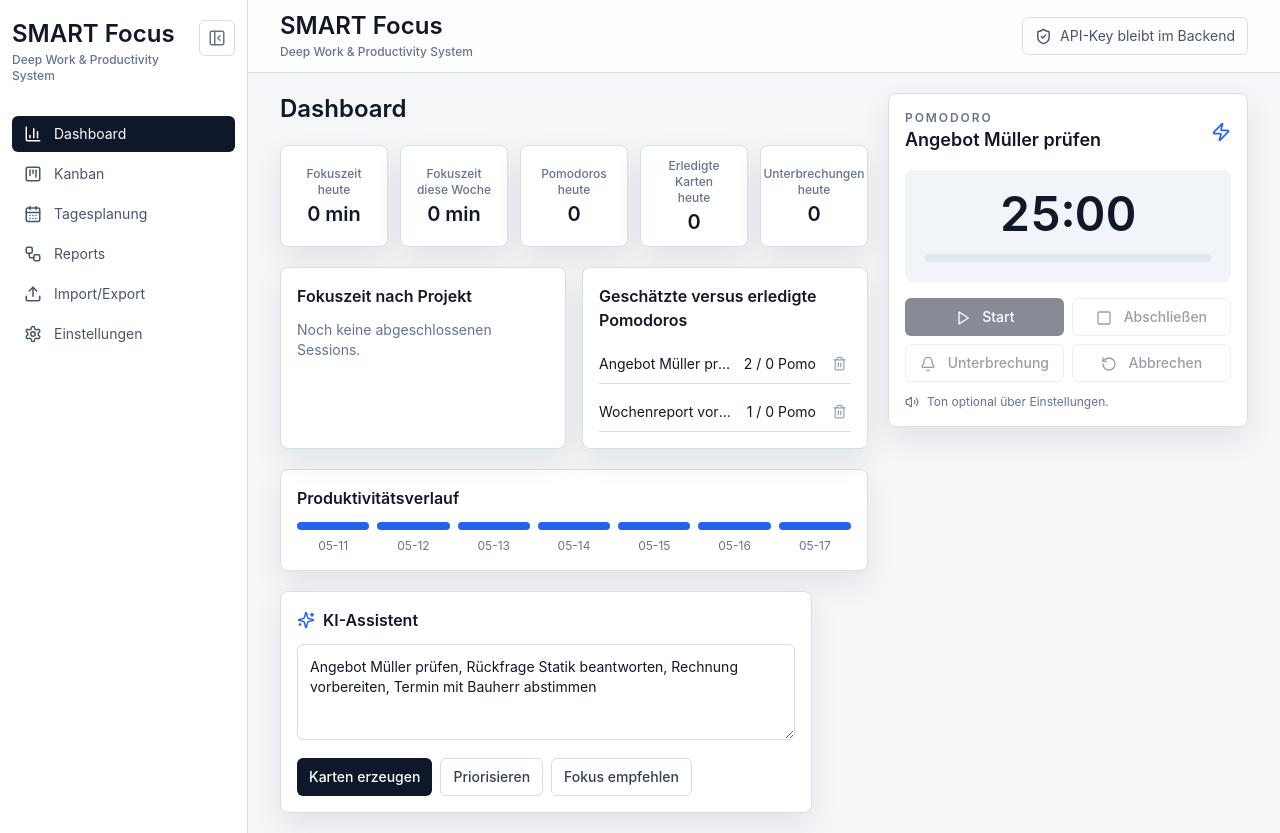
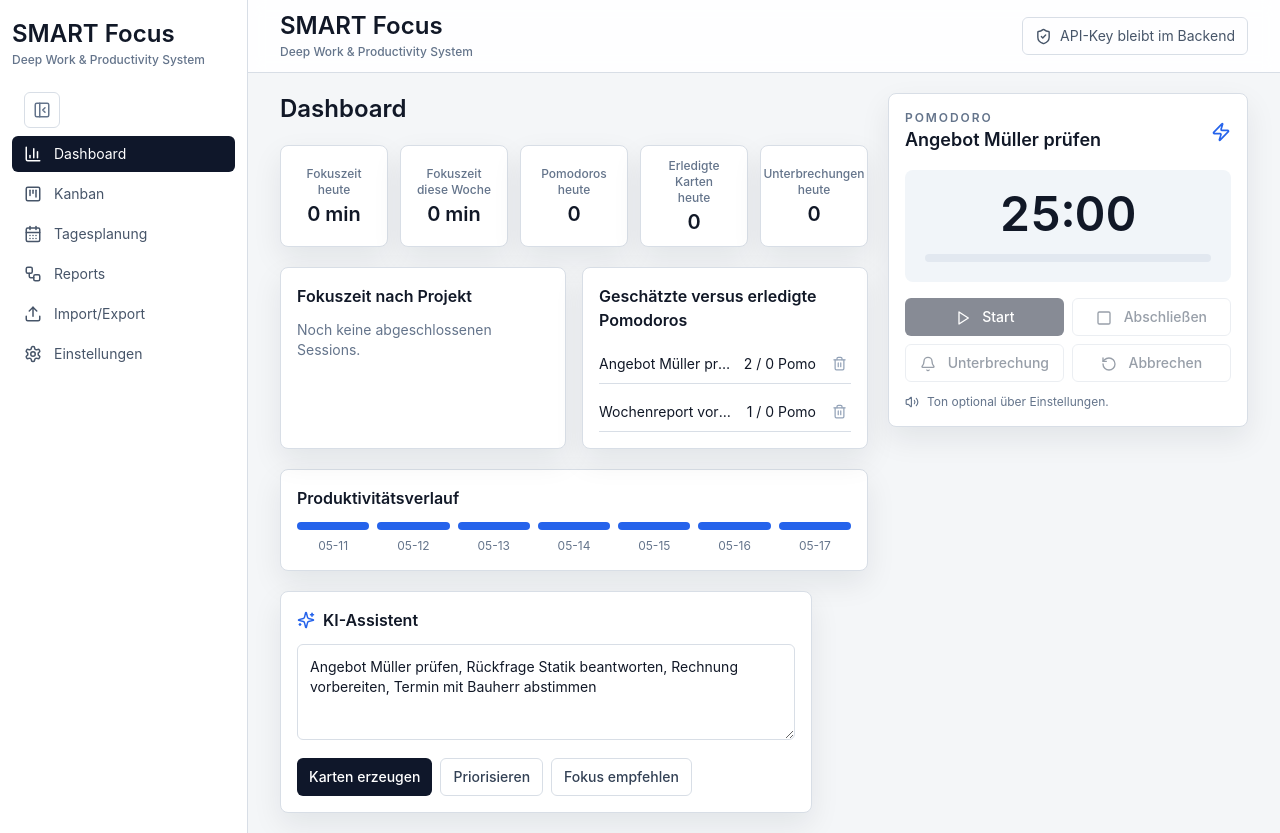
Before and after one commit to BM1964-25/Smart-Focus, a React (Vite) app: page / in a window 1280 px wide. Before the commit the page ends 800 px from the top, so only its background shows below. Built offline with nearby package versions, Linux system fonts and the light colour scheme.

Commit message:
Move sidebar toggle above navigation

```diff
--- a/src/components/Sidebar.tsx
+++ b/src/components/Sidebar.tsx
@@ -22,7 +22,7 @@ export const Sidebar = ({
       collapsed ? 'w-[76px]' : 'w-full'
     }`}
   >
-    <div className={`mb-8 flex items-start ${collapsed ? 'justify-center' : 'justify-between gap-3'}`}>
+    <div className={`mb-6 ${collapsed ? 'hidden' : 'block'}`}>
       {!collapsed && (
         <div className="min-w-0">
           <h1 className="text-2xl font-semibold leading-7">SMART Focus</h1>
@@ -31,9 +31,13 @@ export const Sidebar = ({
           </p>
         </div>
       )}
+    </div>
+    <div className={`mb-2 flex ${collapsed ? 'justify-center' : 'justify-start'}`}>
       <button
         type="button"
-        className="rounded-md border border-line p-2 text-slate-500 transition hover:bg-slate-100 dark:border-slate-700 dark:text-slate-300 dark:hover:bg-slate-800"
+        className={`rounded-md border border-line p-2 text-slate-500 transition hover:bg-slate-100 dark:border-slate-700 dark:text-slate-300 dark:hover:bg-slate-800 ${
+          collapsed ? '' : 'ml-3'
+        }`}
         onClick={onToggleCollapsed}
         aria-label={collapsed ? 'Sidebar ausklappen' : 'Sidebar einklappen'}
         title={collapsed ? 'Sidebar ausklappen' : 'Sidebar einklappen'}
```
